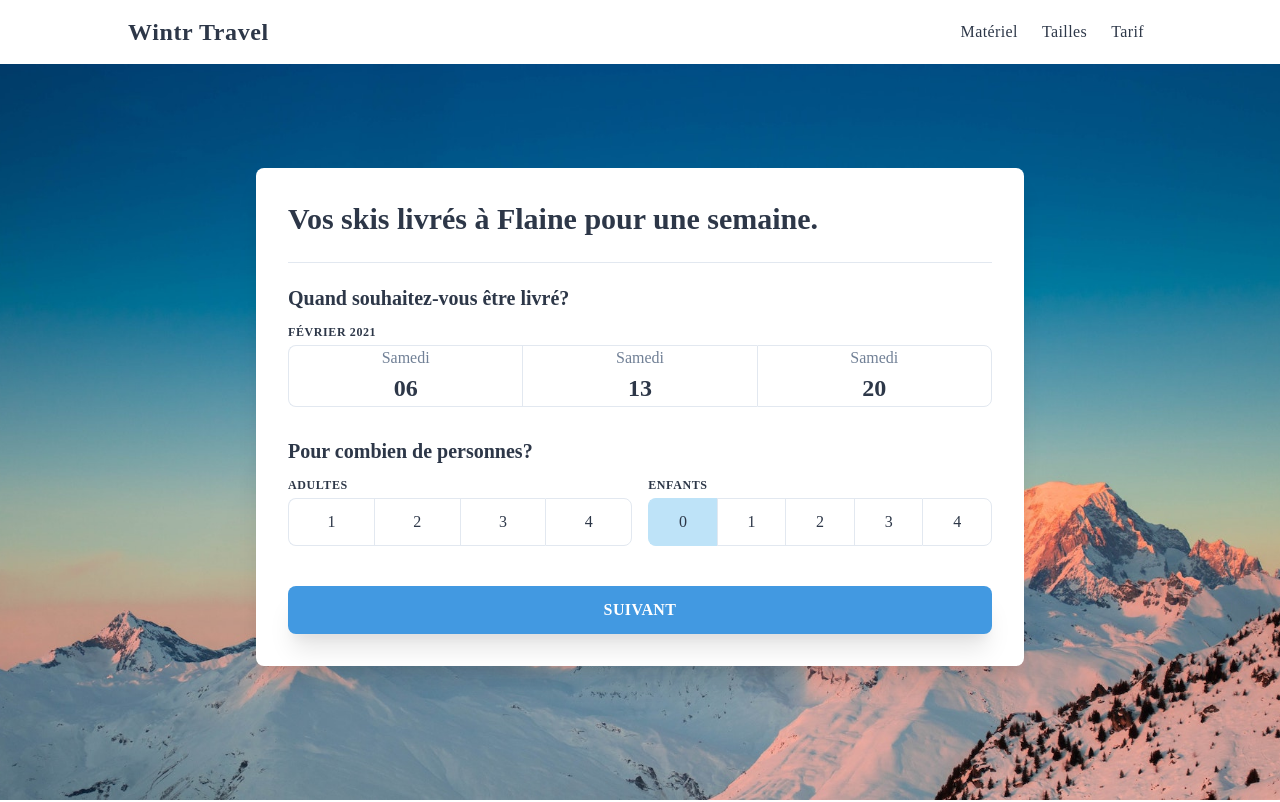
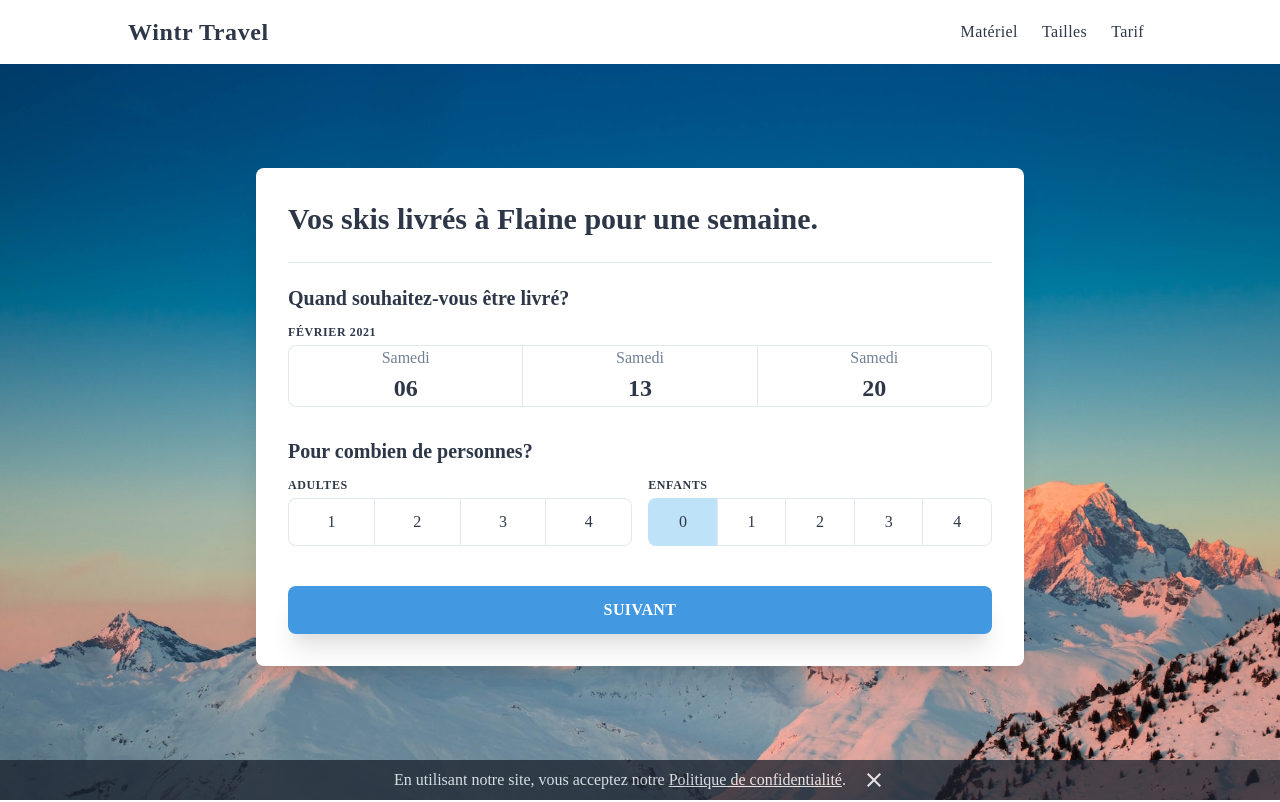
Before and after one commit to MLerasle/wintr-travel, a Next.js app: page / in a window 1280 px wide. Shown: the top 802 px of the page. Built offline with nearby package versions, Linux system fonts and the light colour scheme; no server answers; a web font is replaced by a local one.

Commit message:
Cookie banner

```diff
--- a/components/Layout/Layout.js
+++ b/components/Layout/Layout.js
@@ -1,11 +1,13 @@
 import Navbar from '@/App/Navbar';
 import Footer from '@/App/Footer';
+import CookieBanner from '@/UI/CookieBanner';
 
 const Layout = (props) => (
   <>
     {!props.withoutNavbar && <Navbar classes="bg-white" />}
     <main>{props.children}</main>
     {!props.withoutFooter && <Footer maxWidth={props.footerMaxWidth} />}
+    <CookieBanner />
   </>
 );
 
--- /dev/null
+++ b/components/UI/CookieBanner.js
@@ -0,0 +1,42 @@
+import { useState } from 'react';
+import Link from 'next/link';
+import Icon from '@mdi/react';
+import { mdiClose } from '@mdi/js';
+
+const CookieBanner = () => {
+  const [cookiePolicy, setCookiePolicy] = useState(
+    localStorage.getItem('cookiePolicy')
+  );
+
+  const closeBanner = () => {
+    setCookiePolicy('shown');
+    localStorage.setItem('cookiePolicy', 'shown');
+  };
+
+  return (
+    <div
+      className={`fixed w-full left-0 bottom-0 bg-gray-900 text-gray-100 flex justify-center px-5 xs:px-4 py-2 transition-opacity duration-300 ease-in-out ${
+        cookiePolicy === 'shown' ? 'opacity-0 hidden' : 'opacity-75'
+      }`}
+    >
+      <p>
+        En utilisant notre site, vous acceptez notre{' '}
+        <Link href="/privacy" prefetch={false}>
+          <a className="underline" onClick={closeBanner}>
+            Politique de confidentialité
+          </a>
+        </Link>
+        .
+      </p>
+      <Icon
+        path={mdiClose}
+        size={1}
+        className="cursor-pointer ml-4"
+        color="#F7FAFC"
+        onClick={closeBanner}
+      />
+    </div>
+  );
+};
+
+export default CookieBanner;
```
